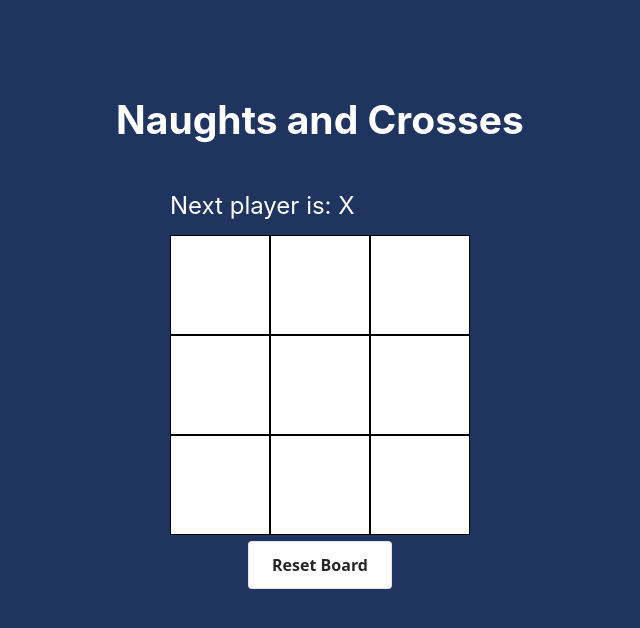
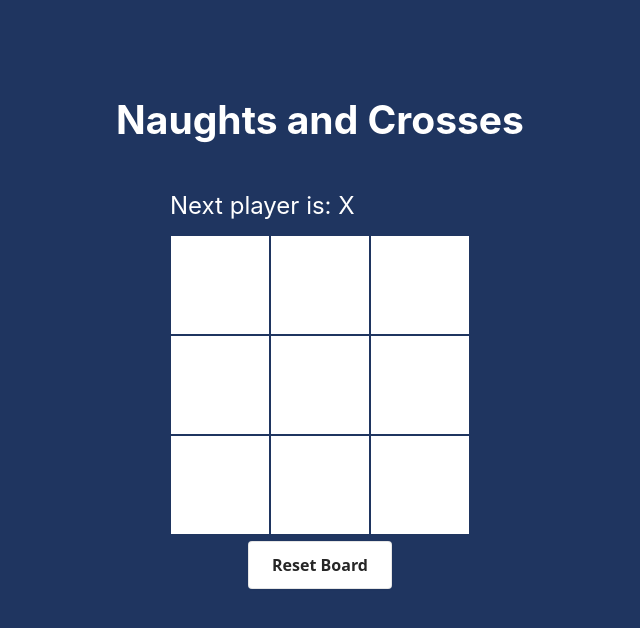
Before and after one commit to iihadi/naughts-and-crosses, a React (Create React App) app: page / in a window 1280 px wide. Shown: the top 628 px of the page, without its empty margins (320-960 px from the left). Built offline with nearby package versions, Linux system fonts and the light colour scheme.

Commit message:
fixed colours (again)

```diff
--- a/src/App.css
+++ b/src/App.css
@@ -15,8 +15,8 @@
 
 .square {
   background-color: white !important;
-  color: white;
-  border: 1px solid #000000;
+  color: #1f3560;
+  border: 1px solid #1f3560;
   padding: 0;
   font-size: 84px;
   text-align: center;
```
